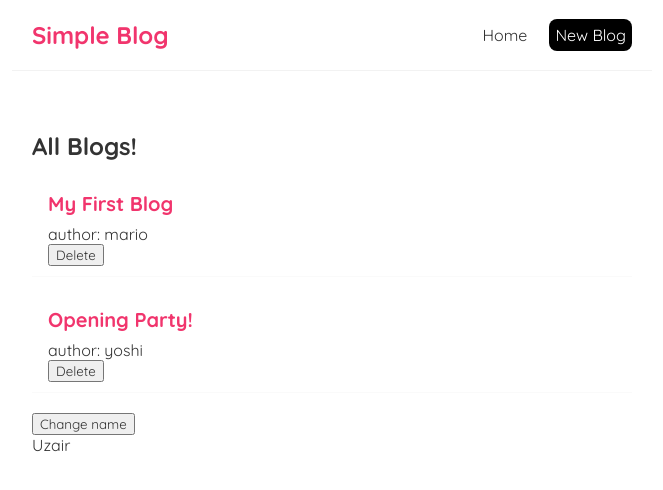
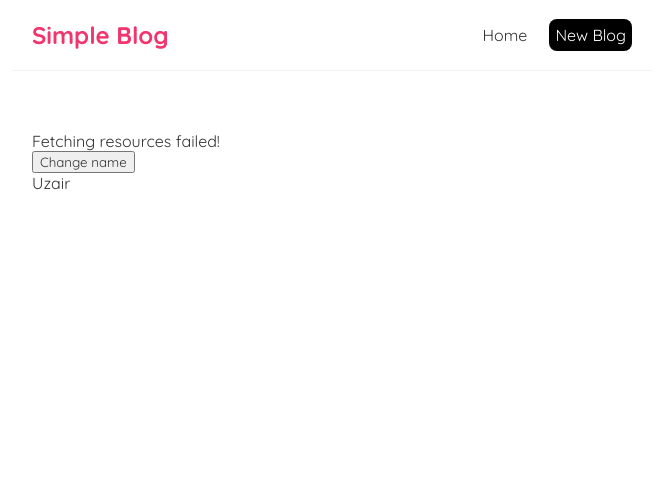
Before and after one commit to uzair004/simple-react-blog, a React (Create React App) app: page / in a window 1280 px wide. Shown: the top 490 px of the page, without its empty margins (308-971 px from the left). Built offline with nearby package versions, Linux system fonts and the light colour scheme; no server answers; data requests are answered from the project's data file.

Commit message:
Handling fetch errors

```diff
--- a/src/Home.js
+++ b/src/Home.js
@@ -4,22 +4,31 @@ import BlogList from "./BlogList";
 const Home = () => {
   const [blogs, setBlogs] = useState(null);
   const [isLoading, setIsLoading] = useState(true);
+  const [error, setError] = useState(null);
 
   const [name, setName] = useState("Uzair");
 
   useEffect(() => {
-    fetch("http://localhost:8000/blogs")
+    fetch("http://localhost:8000/blogsss")
       .then((res) => {
+        if (!res.ok) {
+          throw Error("Fetching resources failed!");
+        }
         return res.json();
       })
       .then((data) => {
         setBlogs(data);
+        setIsLoading(false);
+      })
+      .catch((err) => {
+        setError(err.message);
         setIsLoading(false);
       });
   }, []);
 
   return (
     <div className="home">
+      {error && <div>{error}</div>}
       {isLoading && <div>Loading....</div>}
       {blogs && <BlogList blogs={blogs} title="All Blogs!" />}
 
```
